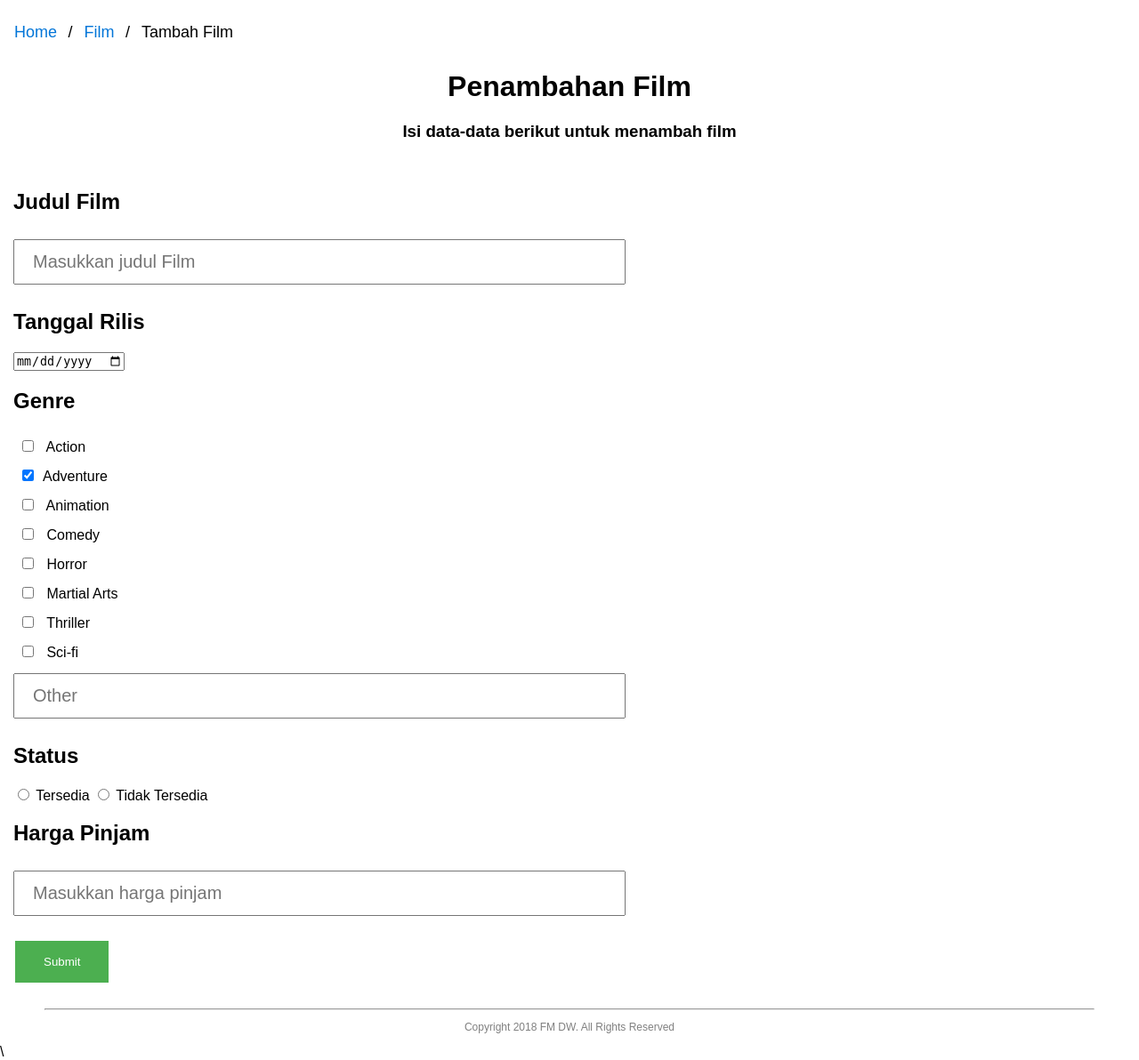
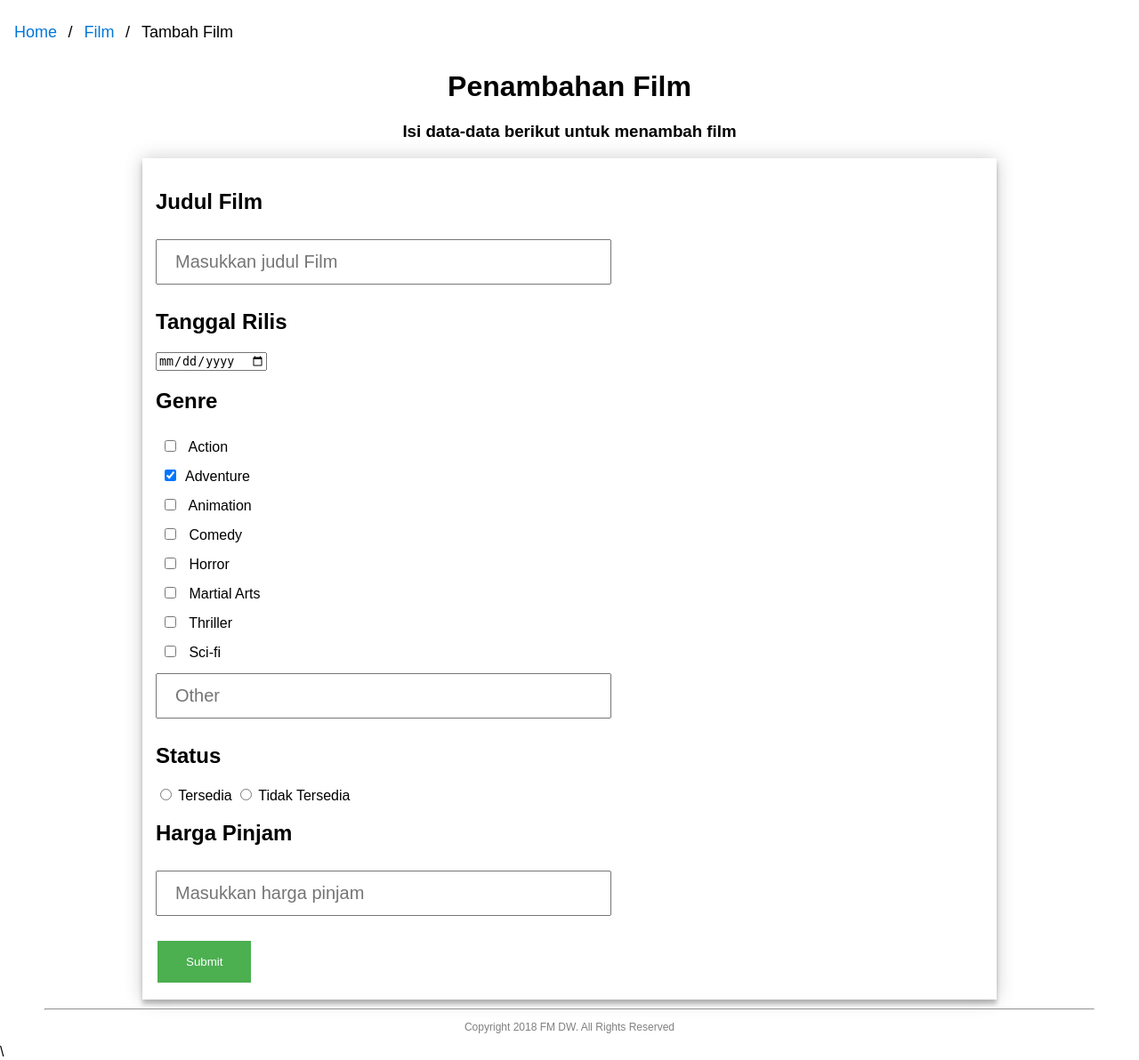
Before and after one commit to derrylieyanto/FMDW, a PHP site: page /tambahFilmForm.php in a window 1280 px wide. Shown: the part 237-1429 px from the top of the page at 89% size. Run offline with PHP 8.4, Linux system fonts and the light colour scheme.

Commit message:
Fix css center

```diff
--- a/FMDW/tambahFilmForm.php
+++ b/FMDW/tambahFilmForm.php
@@ -10,6 +10,12 @@
     h1,h3{
       text-align: center;
     }
+    .form-container{
+      padding: 15px;
+    margin: auto;
+      width: 960px;
+      box-shadow: 0 0 20px 0 rgba(0, 0, 0, 0.2), 0 5px 5px 0 rgba(0, 0, 0, 0.24);
+  }
     *{
       box-sizing: border-box;
     }
@@ -96,6 +102,7 @@
     </ul>
 		<h1>Penambahan Film</h1>
 		<h3>Isi data-data berikut untuk menambah film</h3>
+    <div class="form-container"
 		<form action="/action_page.php">
   			<p><h2>Judul Film</h2></p> <input type="text" name="judulFilm" placeholder="Masukkan judul Film"><br>
   			<p><h2>Tanggal Rilis</h2></p><input type="date" name="date"><br>
@@ -119,6 +126,7 @@
 			<p></p>
 			<input type="submit" name="submit" value="Submit">
 		</form>
+    </div>
 	</content>
 
 	<footer>
```
Also changed, not shown: FMDW/tambahAccount.php (+5 -5 lines), FMDW/tambahMember.php (+5 -5 lines).
